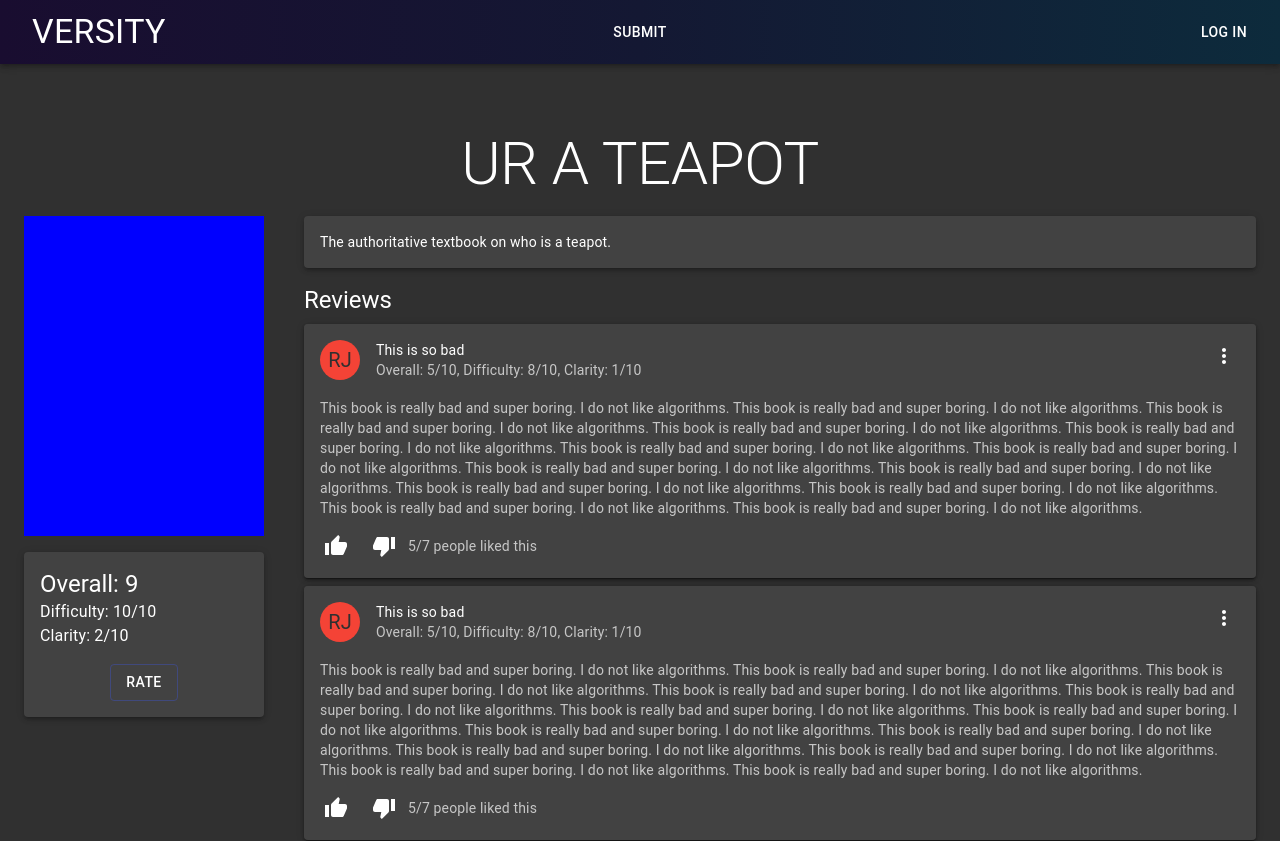
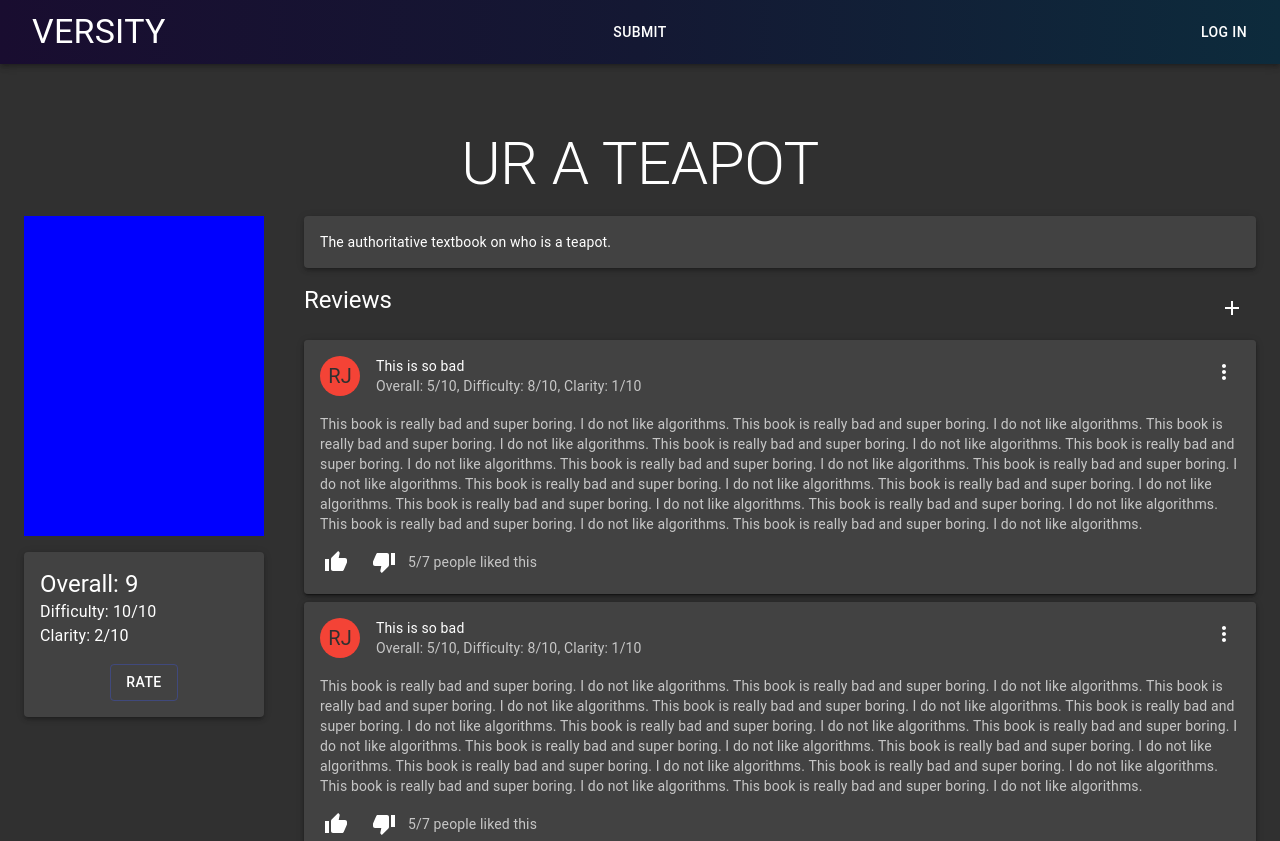
Before and after one commit to jason-yang31415/versity-tmp, a React (Create React App) app: page /things/thingone in a window 1280 px wide. Shown: the top 841 px of the page. Built offline with nearby package versions, Linux system fonts and the light colour scheme.

Commit message:
REVIEWS: Add review addition button

```diff
--- a/src/components/Review.js
+++ b/src/components/Review.js
@@ -70,7 +70,7 @@ export default function Review() {
                         Overall: 5/10,
                         Difficulty: 8/10,
                         Clarity: 1/10
-        "
+                        "
                     />
                     <Box mt="-1em" mb="-2em">
                         <CardContent>
@@ -116,9 +116,7 @@ export default function Review() {
                         <IconButton aria-label="downvote">
                             <ThumbDownIcon />
                         </IconButton>
-                        <Typography
-                            variant="body2"
-                            color="textSecondary">
+                        <Typography variant="body2" color="textSecondary">
                             5/7 people liked this
                         </Typography>
                     </CardActions>
--- a/src/components/ThingInfo.js
+++ b/src/components/ThingInfo.js
@@ -20,7 +20,9 @@ import DialogContentText from "@material-ui/core/DialogContentText";
 import DialogTitle from "@material-ui/core/DialogTitle";
 import Slider from "@material-ui/core/Slider";
 import Paper from "@material-ui/core/Paper";
+import IconButton from "@material-ui/core/IconButton";
 import Review from "./Review"
+import AddIcon from "@material-ui/icons/Add"
 
 import ThingList from "./ThingList";
 
@@ -67,6 +69,9 @@ const useStyles = (theme) => ({
     description: {
         padding: theme.spacing(2),
     },
+    review: {
+        display: "flex",
+    }
 });
 
 class ThingInfo extends React.Component {
@@ -148,7 +153,12 @@ class ThingInfo extends React.Component {
                                 </Box>
                             </div>
                             <div>
-                                <Typography variant="h5">Reviews</Typography>
+                                <div className={classes.review}>
+                                    <Typography variant="h5" style={{flexGrow: 1}}>Reviews</Typography>
+                                    <IconButton aria-label="settings">
+                                        <AddIcon />
+                                    </IconButton>
+                                </div>
 
                                 <Review />
                                 <Review />
```
